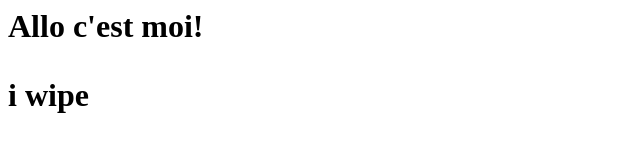
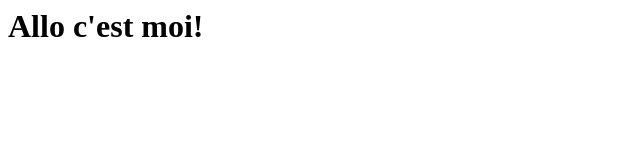
Before and after one commit to trashcompactors/trashcompactors.github.io, a plain HTML site: page index.html in a window 1280 px wide. Shown: the whole page, without its empty margins (0-640 px from the left). Drawn offline with Linux system fonts and the light colour scheme.

Commit message:
Update index.html

```diff
--- a/index.html
+++ b/index.html
@@ -1,4 +1,3 @@
 <html>
 <h1>Allo c'est moi!<h1>
-  <p>i wipe</p>
 </html>
```
